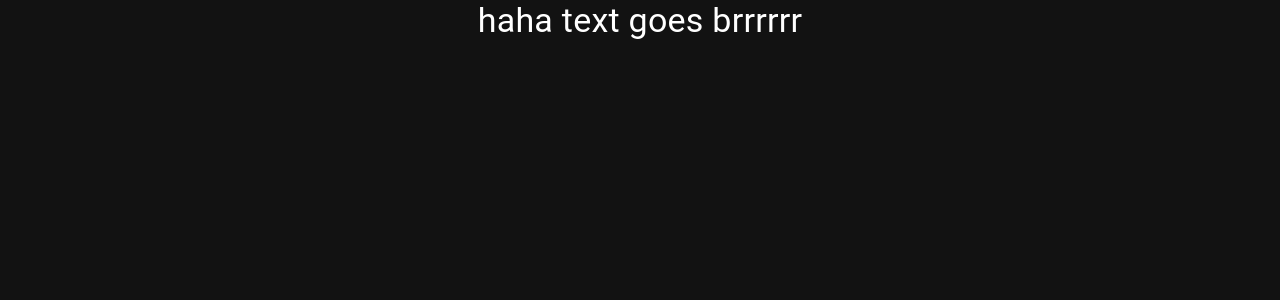
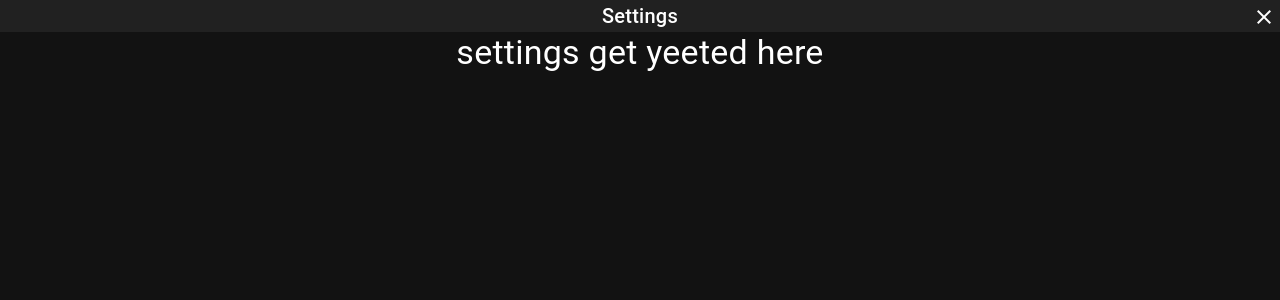
Before and after one commit to mseneshen/GUBAbel, a Vue app: page /settings in a window 1280 px wide. Shown: the top 300 px of the page. Built offline with nearby package versions, Linux system fonts and the light colour scheme; a small style sheet from the web is missing.

Commit message:
AND JESUS WEPT FOR THERE WERE NO MORE WORLDS TO CONQUER

```diff
--- a/package.json
+++ b/package.json
@@ -16,7 +16,6 @@
   "dependencies": {
     "@google-cloud/speech": "^4.2.0",
     "@google-cloud/translate": "^6.1.0",
-    "@mdi/font": "^3.6.95",
     "chalk": "^2.4.2",
     "core-js": "^3.6.5",
     "electron-preferences": "^2.0.0",
@@ -30,6 +29,7 @@
     "vuex": "^3.4.0"
   },
   "devDependencies": {
+    "@mdi/font": "^3.9.97",
     "@types/electron-devtools-installer": "^2.2.0",
     "@typescript-eslint/eslint-plugin": "^2.33.0",
     "@typescript-eslint/parser": "^2.33.0",
--- a/src/App.vue
+++ b/src/App.vue
@@ -1,34 +1,15 @@
 <template>
   <v-app>
     <v-main>
-      <Captions />
+      <router-view />
     </v-main>
   </v-app>
 </template>
 
-<style>
-::-webkit-scrollbar {
-  display: none;
-}
-
-body {
-  -webkit-app-region: drag;
-}
-</style>
-
 <script lang="ts">
 import Vue from "vue";
-import Captions from "./views/Captions.vue";
 
 export default Vue.extend({
-  name: "App",
-
-  components: {
-    Captions
-  },
-
-  data: () => ({
-    //
-  })
+  name: "App"
 });
 </script>
--- /dev/null
+++ b/src/components/WindowFrame.vue
@@ -0,0 +1,55 @@
+<template>
+  <div class="frame">
+    <p class="text-h6 text-center">Settings</p>
+    <button dark large v-on:click="close" class="close-btn">
+      <v-icon>mdi-close</v-icon>
+    </button>
+  </div>
+</template>
+
+<style>
+body {
+  -webkit-app-region: no-drag;
+}
+
+.frame {
+  display: block;
+  width: 100%;
+  height: 32px;
+  background: #fff1;
+  -webkit-app-region: drag !important;
+}
+
+.close-btn {
+  display: block;
+  height: 32px;
+  width: 32px;
+  position: absolute;
+  top: 0;
+  right: 0;
+  padding: 4px;
+  -webkit-app-region: no-drag;
+}
+
+.close-btn:hover {
+  background-color: #f001;
+}
+
+.close-btn:active {
+  background-color: #f00a;
+}
+</style>
+
+<script lang="ts">
+import Vue from "vue";
+const remote = require("electron").remote;
+
+export default Vue.extend({
+  name: "WindowFrame",
+  methods: {
+    close: () => {
+      remote.getCurrentWindow().close();
+    }
+  }
+});
+</script>
--- a/src/plugins/vuetify.ts
+++ b/src/plugins/vuetify.ts
@@ -1,5 +1,6 @@
 import Vue from "vue";
 import Vuetify from "vuetify/lib/framework";
+import "@mdi/font/css/materialdesignicons.css";
 
 Vue.use(Vuetify);
 
@@ -20,5 +21,8 @@ export default new Vuetify({
         warning: "#FFC107"
       }
     }
+  },
+  icons: {
+    iconfont: "mdi"
   }
 });
--- a/src/router/index.ts
+++ b/src/router/index.ts
@@ -1,6 +1,7 @@
 import Vue from "vue";
 import VueRouter, { RouteConfig } from "vue-router";
 import Captions from "../views/Captions.vue";
+import Settings from "../views/Settings.vue";
 
 Vue.use(VueRouter);
 
@@ -9,6 +10,11 @@ const routes: Array<RouteConfig> = [
     path: "/",
     name: "Captions",
     component: Captions
+  },
+  {
+    path: "/settings",
+    name: "Settings",
+    component: Settings
   }
 ];
 
--- a/src/views/Captions.vue
+++ b/src/views/Captions.vue
@@ -1,6 +1,38 @@
 <template>
-  <p class="text-h4 text-center">{{ liveCaption }}</p>
+  <div>
+    <v-icon dark small class="move-btn">mdi-cursor-move</v-icon>
+    <p class="text-h4 text-center">{{ liveCaption }}</p>
+    <router-link
+      class="settings-btn"
+      :to="{ name: 'Settings' }"
+      target="_blank"
+    >
+      <v-icon dark small>mdi-open-in-new</v-icon>
+    </router-link>
+  </div>
 </template>
+
+<style>
+::-webkit-scrollbar {
+  display: none;
+}
+
+.settings-btn {
+  -webkit-app-region: no-drag;
+  position: absolute;
+  top: 5px;
+  right: 10px;
+  text-decoration: none;
+}
+
+.move-btn {
+  -webkit-app-region: drag;
+  position: absolute;
+  top: 5px;
+  left: 10px;
+  text-decoration: none;
+}
+</style>
 
 <script lang="ts">
 import Vue from "vue";
--- /dev/null
+++ b/src/views/Settings.vue
@@ -0,0 +1,21 @@
+<template>
+  <div>
+    <WindowFrame />
+    <p class="text-h4 text-center">{{ liveCaption }}</p>
+  </div>
+</template>
+
+<script lang="ts">
+import Vue from "vue";
+import WindowFrame from "@/components/WindowFrame.vue";
+
+export default Vue.extend({
+  name: "Settings",
+  components: {
+    WindowFrame
+  },
+  data: () => ({
+    liveCaption: "settings get yeeted here"
+  })
+});
+</script>
```
Also changed, not shown: src/background.ts (+22 -7 lines), src/components/HelloWorld.vue (deleted, +0 -13 lines), 1 other file (tests, documents, lock files or other folders).
